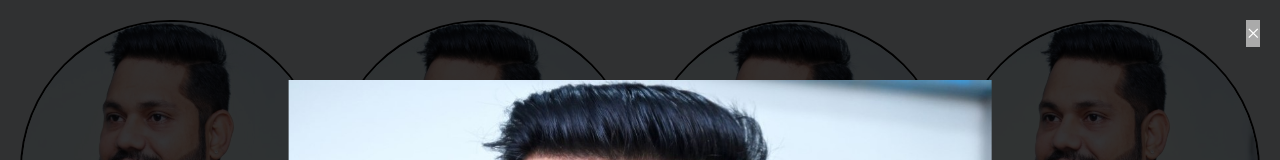
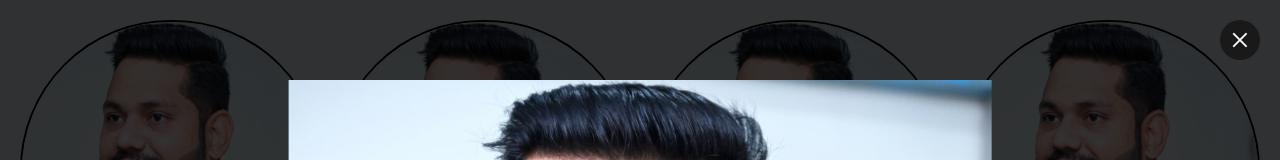
Before and after one commit to PrajeshDhande/Maa_Foundation, a plain HTML site: page album.html in a window 1280 px wide. Both pictures are taken after a click on the picture 172 px from the left and 172 px from the top of the page. Shown: the top 160 px of the page. Drawn offline with Linux system fonts and the light colour scheme.

Commit message:
album-button

```diff
--- a/css/styles.css
+++ b/css/styles.css
@@ -670,10 +670,16 @@ nav {
 
 .close-button {
   position: absolute;
-  top: 20px;
-  right: 20px;
-  color: #fff;
-  font-size: 24px;
-  cursor: pointer;
-  background-color: #aaaaaa;
+    top: 20px;
+    right: 20px;
+    color: #fff;
+    font-size: 36px; /* Increase the font size */
+    cursor: pointer;
+    display: flex; /* Center align the cross button */
+    align-items: center;
+    justify-content: center;
+    width: 40px; /* Increase the width */
+    height: 40px; /* Increase the height */
+    border-radius: 50%; /* Make it circular */
+    background-color: rgba(0, 0, 0, 0.5); /* Add
 }
```
